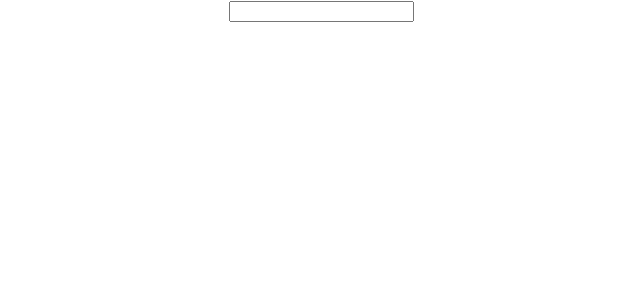
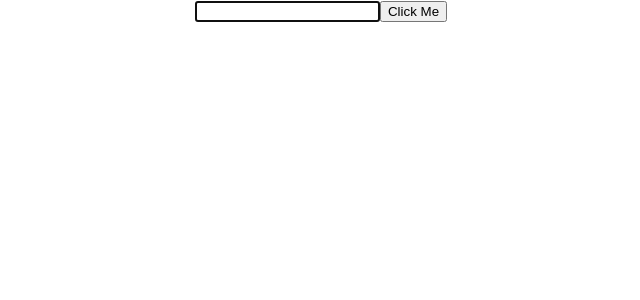
Before and after one commit to pop-dev5016/code-evolution-react, a React (Create React App) app: page / in a window 1280 px wide. Shown: the top 300 px of the page, without its empty margins (319-959 px from the left). Built offline with nearby package versions, Linux system fonts and the light colour scheme.

Commit message:
step 2 AND 3

```diff
--- a/src/components/RefsDemo.js
+++ b/src/components/RefsDemo.js
@@ -3,12 +3,21 @@ import React, { Component } from 'react'
 class RefsDemo extends Component {
     constructor(props) {
       super(props)
-      this.inputRef = React.createRef
+      this.inputRef = React.createRef()
+    }
+
+    componentDidMount(){
+        this.inputRef.current.focus()
+        console.log(this.inputRef)
+    }
+    eventhandler = ()=>{
+      alert(this.inputRef.current.value)
     }
   render() {
     return (
       <div>
-        <input type="text"></input>
+        <input type="text" ref = {this.inputRef}></input>
+        <button onClick={this.eventhandler}>Click Me</button>
       </div>
     )
   }
```
